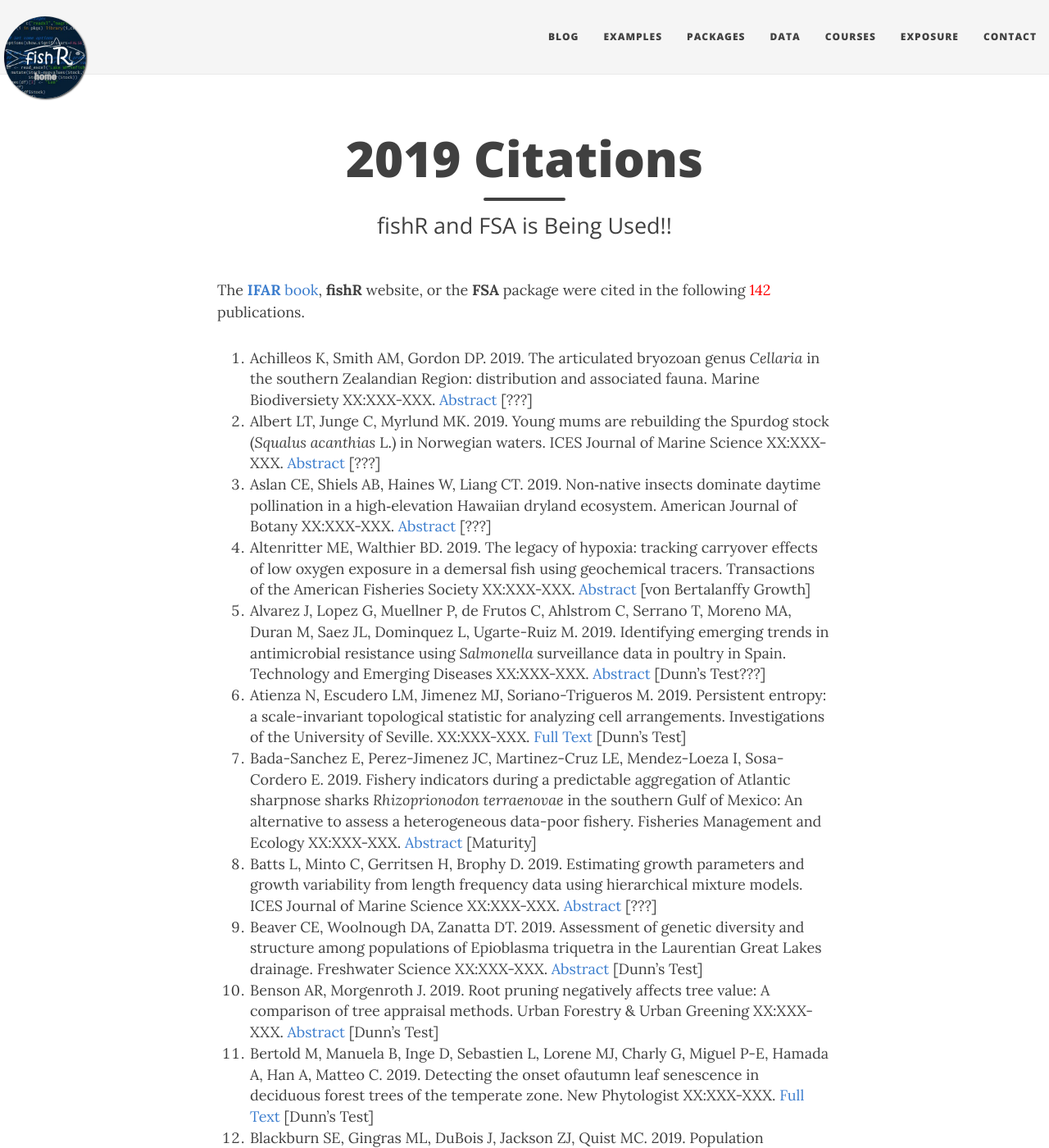
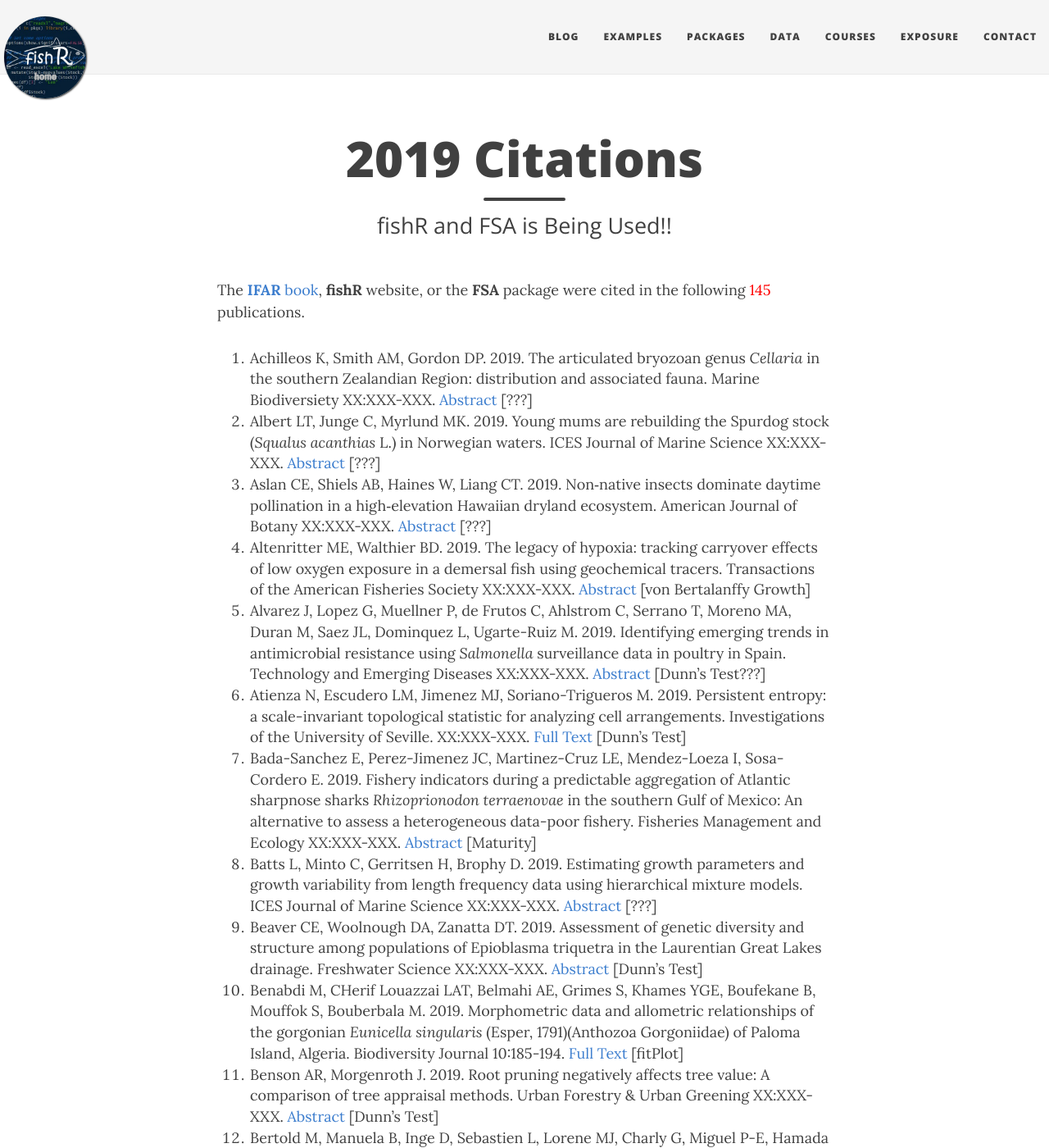
Before and after one commit to droglenc/fishR, a Jekyll site: the page built from exposure/exposure-citations19.md, in a window 1280 px wide and 1400 px high. Shown: the whole window at 82% size. Built offline with Jekyll 4.4.1, drawn with Linux system fonts in a browser that asks for light colours; nearby versions of some CDN libraries; some of the changed text lies outside the part shown.

Commit message:
Update exposure-citations19.md

```diff
--- a/exposure/exposure-citations19.md
+++ b/exposure/exposure-citations19.md
@@ -5,7 +5,7 @@
 css: "/css/exposure-citation.css"
 ---
 
-The [**IFAR** book](http://derekogle.com/IFAR/), **fishR** website, or the **FSA** package were cited in the following <span id="contact-div">142</span> publications.
+The [**IFAR** book](http://derekogle.com/IFAR/), **fishR** website, or the **FSA** package were cited in the following <span id="contact-div">145</span> publications.
 
 1. Achilleos K, Smith AM, Gordon DP. 2019. The articulated bryozoan genus *Cellaria* in the southern Zealandian Region: distribution and associated fauna. Marine Biodiversiety XX:XXX-XXX. [Abstract](https://link.springer.com/article/10.1007/s12526-019-01009-y) [???]
 1. Albert LT, Junge C, Myrlund MK. 2019. Young mums are rebuilding the Spurdog stock (*Squalus acanthias* L.) in Norwegian waters. ICES Journal of Marine Science XX:XXX-XXX. [Abstract](https://academic.oup.com/icesjms/advance-article-abstract/doi/10.1093/icesjms/fsz156/5543885) [???]
@@ -16,6 +16,7 @@
 1. Bada-Sanchez E, Perez-Jimenez JC, Martinez-Cruz LE, Mendez-Loeza I, Sosa-Cordero E. 2019. Fishery indicators during a predictable aggregation of Atlantic sharpnose sharks *Rhizoprionodon terraenovae* in the southern Gulf of Mexico: An alternative to assess a heterogeneous data-poor fishery. Fisheries Management and Ecology XX:XXX-XXX. [Abstract](https://onlinelibrary.wiley.com/doi/abs/10.1111/fme.12366/) [Maturity]
 1. Batts L, Minto C, Gerritsen H, Brophy D. 2019. Estimating growth parameters and growth variability from length frequency data using hierarchical mixture models. ICES Journal of Marine Science XX:XXX-XXX. [Abstract](https://academic.oup.com/icesjms/advance-article-abstract/doi/10.1093/icesjms/fsz103/5528148) [???]
 1. Beaver CE, Woolnough DA, Zanatta DT. 2019. Assessment of genetic diversity and structure among populations of Epioblasma triquetra in the Laurentian Great Lakes drainage. Freshwater Science XX:XXX-XXX. [Abstract](https://www.journals.uchicago.edu/doi/abs/10.1086/704886) [Dunn's Test]
+1. Benabdi M, CHerif Louazzai LAT, Belmahi AE, Grimes S, Khames YGE, Boufekane B, Mouffok S, Bouberbala M. 2019. Morphometric data and allometric relationships of the gorgonian *Eunicella singularis* (Esper, 1791)(Anthozoa Gorgoniidae) of Paloma Island, Algeria. Biodiversity Journal 10:185-194. [Full Text](http://www.biodiversityjournal.com/pdf/10(3)_185-194.pdf) [fitPlot]
 1. Benson AR, Morgenroth J. 2019. Root pruning negatively affects tree value: A comparison of tree appraisal methods. Urban Forestry & Urban Greening XX:XXX-XXX. [Abstract](https://www.sciencedirect.com/science/article/pii/S161886671930175X) [Dunn's Test]
 1. Bertold M, Manuela B, Inge D, Sebastien L, Lorene MJ, Charly G, Miguel P-E, Hamada A, Han A, Matteo C. 2019. Detecting the onset ofautumn leaf senescence in deciduous forest trees of the temperate zone. New Phytologist XX:XXX-XXX. [Full Text](https://www.researchgate.net/profile/Bertold_Marien/publication/333846465_Detecting_the_onset_of_autumn_leaf_senescence_in_deciduous_forest_trees_of_the_temperate_zone/links/5d19c4e5a6fdcc2462b4a66c/Detecting-the-onset-of-autumn-leaf-senescence-in-deciduous-forest-trees-of-the-temperate-zone.pdf) [Dunn's Test]
 1. Blackburn SE, Gingras ML, DuBois J, Jackson ZJ, Quist MC. 2019. Population dynamics and evaluation of management scenarios for White Sturgeon in the Sacramento–San Joaquin River Basin. North American Journal of Fisheries Management XX:XXX-XXX. [Abstract](https://afspubs.onlinelibrary.wiley.com/doi/abs/10.1002/nafm.10316) [???]
@@ -35,6 +36,7 @@
 1. Conteras-Reyes JE, Quintero FOL, Yanez AA. 2019. Towards age determination of Southern King Crab (*Lithodes santolla*) off southern Chile using flexible mixture modeling. Journal of Marine Science and Engineering XX:XXX-XXX. [Full Text](https://www.researchgate.net/publication/329586900_Towards_Age_Determination_of_Southern_King_Crab_Lithodes_santolla_Off_Southern_Chile_Using_Flexible_Mixture_Modeling/references) [von Bertalanffy Growth]
 1. Crane DP, Cornett MR, Bauerlien CJ, Hawkins ML, Isermann DA, Hansbarger JL, Kapuscinski KL, Meerbeek JR, Simonson TD, Kampa JM. 2019. Validity of age estimates from muskellunge *Esox masquinongy* fin rays and associated effects on estimates of growth. Canadian Journal of Fisheries and Aquatic Sciences. [Abstract](https://www.nrcresearchpress.com/doi/abs/10.1139/cjfas-2018-0404) [Age Comparisons, von Bertalanffy Growth]
 1. Cross E, Harper EM, Peck LS. 2019. Thicker shells compensate extensive dissolution in brachiopods under future ocean acidification. Environmental Science and Technology XX:XXX-XXX. [Abstract](https://pubs.acs.org/doi/abs/10.1021/acs.est.9b00714) [Dunn's Test]
+1. De Battisti D, Griffin JN. 2019. Below-ground biomass of plants, with a key contribution of buried shoots, increases foredune resistance to wave swash. Annals of Botany XX:XXX-XXX. [Abstract](https://academic.oup.com/aob/advance-article-abstract/doi/10.1093/aob/mcz125/5601284) [Dunn's Test]
 1. de Souza ACV, da Costa RS, Novaes JLC. 2019. Estimation of the length at first maturity of fish species of the Apodi/Mossoro River reservoirs in the Brazilian semiarid region. Acta Ichthyologica et Piscatoria 49:195-198. [Full Text](https://www.researchgate.net/publication/333731584_ESTIMATION_OF_THE_LENGTH_AT_FIRST_MATURITY_OF_FISH_SPECIES_OF_THE_APODIMOSSORO_RIVER_RESERVOIRS_IN_THE_BRAZILIAN_SEMIARID_REGION) [Maturity]
 1. De Vos A, Cumming GS. 2019. The contribution of land tenure diversity to the spatial resilience of protected area networks. People and Nature XX:XXX-XXX. [Fukll Text](https://besjournals.onlinelibrary.wiley.com/doi/pdf/10.1002/pan3.29) [Dunn's Test]
 1. Debenham C, Moss J, Heintz R. 2019. Ecology of age-0 Arrowtooth Flounder (*Atheresthes stomias*) inhabiting the Gulf of Alaska. Deep Sea Research Part II: Topical Studies in Oceanography XX:XXX-XXX. [Abstract](https://www.sciencedirect.com/science/article/pii/S0967064519301961) [von Bertalanffy grwoth??]
@@ -116,6 +118,7 @@
 1. Porter KDH, Quilliam RS, Reaney SM, Oliver DM. 2019. High resolution characterisation of *E. coli* proliferation profiles in livestock faeces. Waste Management 87:537-545. [Full Text](https://www.sciencedirect.com/science/article/pii/S0956053X19301084) [???]
 1. Pottier G, Beaumont WR, Marchand F, Le Bail P-Y, Azam D, Rives J, Vigourux R, Roussel J-M. 2019. Electrofishing in streams of low water conductivity but high biodiversity value: Challenges, limits and perspectives. Fisheries Management and Ecology [Abstract](https://onlinelibrary.wiley.com/doi/abs/10.1111/fme.12384) [Removal]
 1. Pritt JJ, Conroy JD, Page KS, Tyszko SM, Zweifel RD. 2019. Standard assessments reveal context‐dependent responses of crappie populations to a length‐based regulation in Ohio reservoirs. North American Journal of Fisheries Management XX:XXX-XXX. [Abstract](https://afspubs.onlinelibrary.wiley.com/doi/abs/10.1002/nafm.10336) [???]
+1. Pritt JJ, Depew MA, Herrala JR, Hirst J, Jansen CR, Zipfel KJ. 2019. Spatial gradients in population characteristics of Ohio River Sauger and implications for a length‐based regulation. North American Journal of Fisheries Management XX:XXX-XXX [Abstract](https://afspubs.onlinelibrary.wiley.com/doi/abs/10.1002/nafm.10383) [Age-Length Key, ???]
 1. Rebert AL. 2019. Evaluating potential age structures for three Alaskan crustacean species. M.Sc. Thesis University of Alaska Fairbanks. [Full Text](https://search.proquest.com/openview/06d97b7a49549e27512983b55a8c6493/1) [Age Comparisons]
 1. Reboucas R, da Silva HR, Sanuy D, Sole M. 2019. Sexual maturity and growth of male toads (*Rhinella ornata*): a comparison between insular and mainland populations. Zoologischer Anzeiger XX:XXX-XXX. [Abstract](https://www.sciencedirect.com/science/article/pii/S0044523119300798) [???]
 1. Ressel KN, Bell JL, Sutton TM. 2019. Distribution and life history of spawning Capelin Mallotus villosus in subarctic Alaska. Transactions of the American Fisheries Society XX:XXX-XXX. [Abstract](https://afspubs.onlinelibrary.wiley.com/doi/abs/10.1002/tafs.10207) [???]
```
